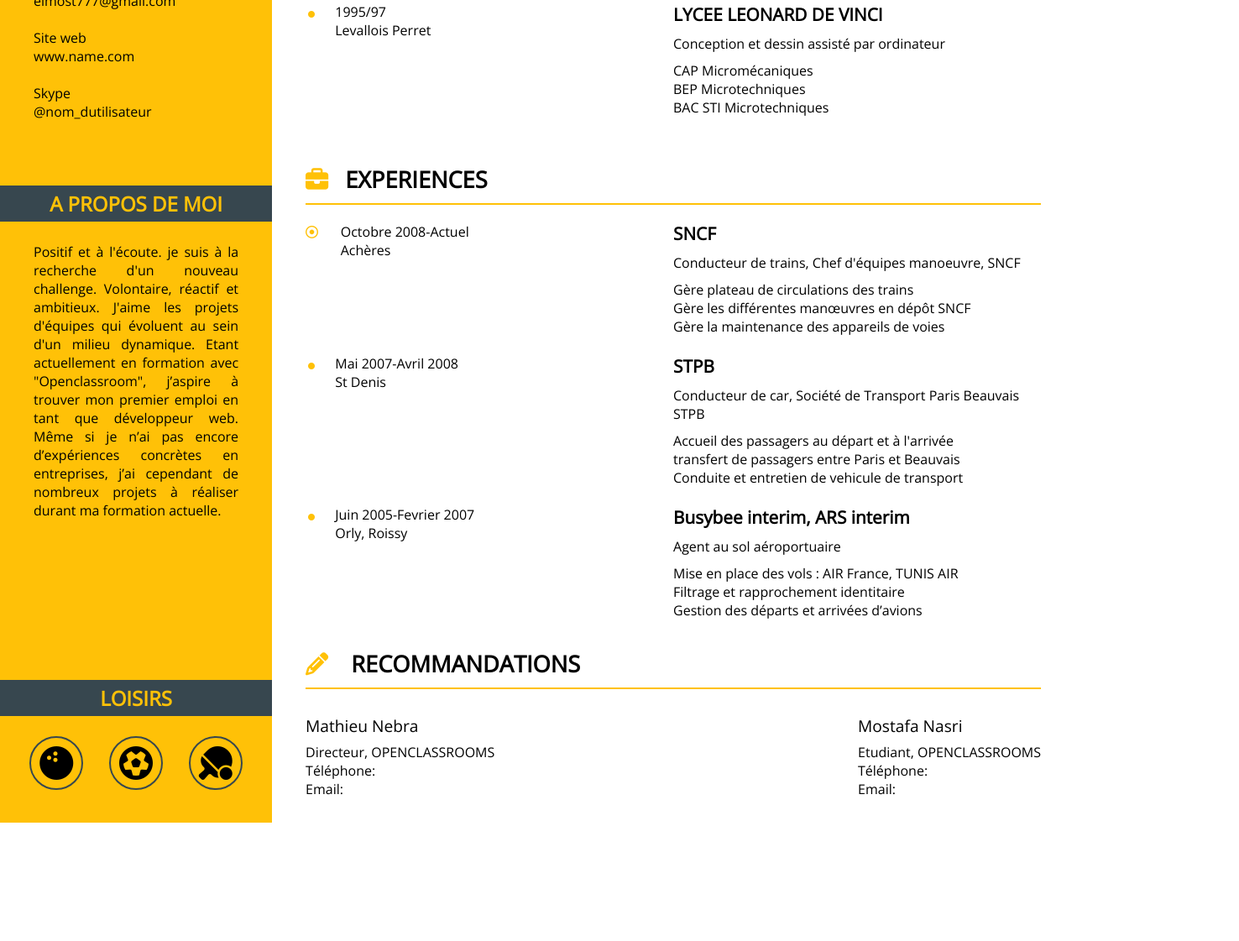
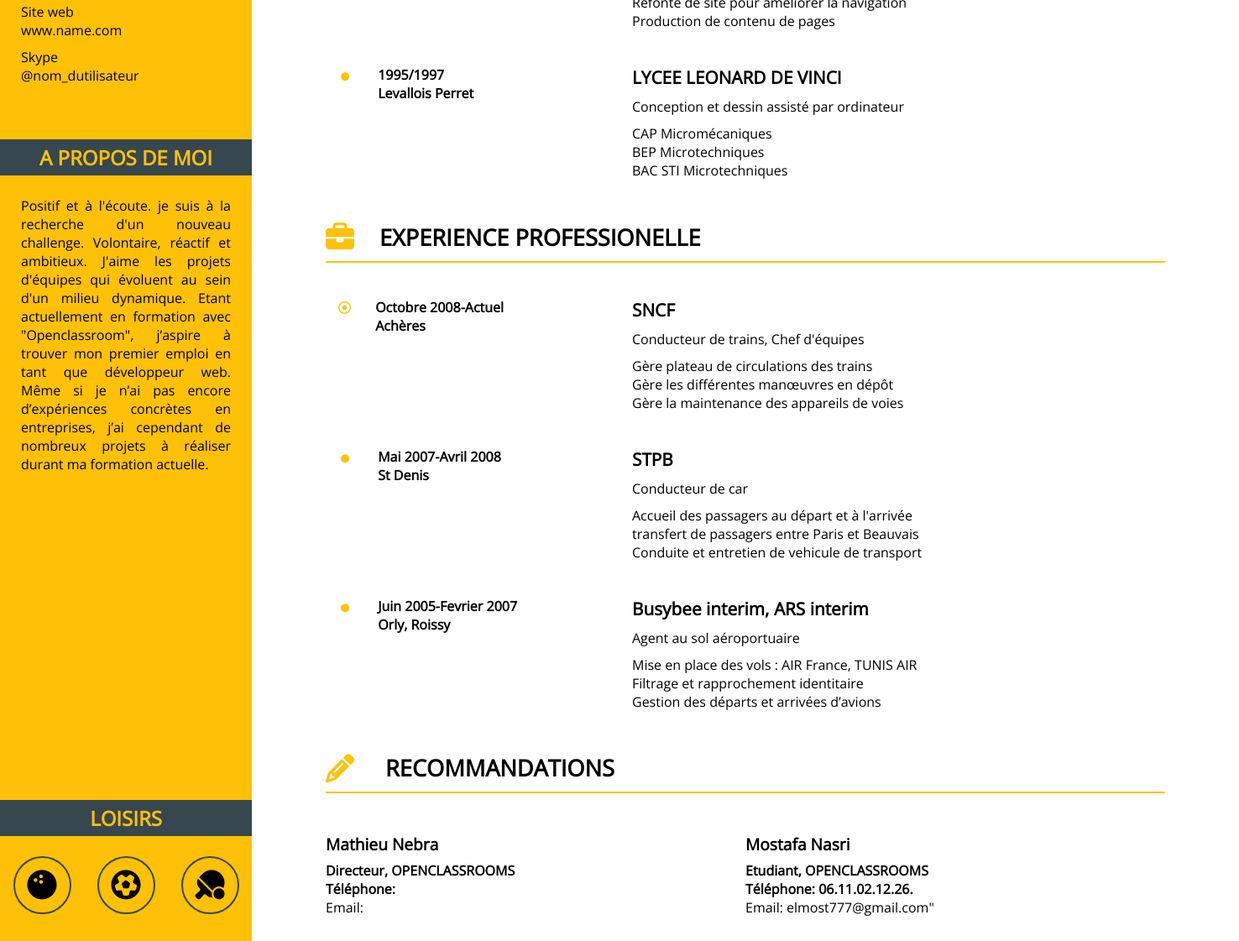
Before and after one commit to ElMost/CV, a plain HTML site: page index.html in a window 1280 px wide. Shown: the part 523-1644 px from the top of the page at 84% size, 1476 px wide, since content can reach past the window. Before the commit the page ends 1503 px from the top, so only its background shows below. Drawn offline with nearby package versions, Linux system fonts and the light colour scheme.

Commit message:
dernière version responsive

```diff
--- a/index.html
+++ b/index.html
@@ -23,8 +23,7 @@
                     <article id="infos">
                         <p class="coor">
                             Adresse <br>
-                            192 rue Marcel Fournet <br>
-                            60230 CHAMBLY, France
+                            Paris, France
                         </p>
                         <p class="coor">
                             Téléphone <br>
@@ -50,7 +49,7 @@
                     <h3 id="Apropos">
                         A PROPOS DE MOI
                     </h3>
-                    <p class="moi">
+                    <p id="moi">
                         Positif et à l'écoute.
                         je suis	à la recherche
                         d'un nouveau challenge.
@@ -68,13 +67,13 @@
                     <h3 id="Loisirs">
                         LOISIRS
                     </h3>
-                        <p class="Loisir">
+                    <div class="Loisir">
                         <i class="fas fa-bowling-ball"></i>
                         <i class="fas fa-futbol"></i>
                         <i class="fas fa-table-tennis"></i>
-                        </p>
-
+                    </div>
                 </section>
+                <br>
             </aside>
             <main>
                 <header>
@@ -84,12 +83,14 @@
 
 
                 <section>
-                    <h3><i class="fas fa-graduation-cap"></i><strong>FORMATIONS</strong><div class="tiret"></div></h3>
+                    <h3><i class="fas fa-graduation-cap fa-lg"></i><strong>FORMATION</strong></h3>
                     <article>
                         <div class="flex">
                             <div class="date">
+                                <strong>
                                     <i class="far fa-dot-circle"></i>
-                                <span class="alignement">2020 <br>Paris</span>
+                                    <span class="alignement">Actuel <br>Paris</span>
+                                </strong>
                             </div>
                             <div class="date">
                                 <h4>
@@ -107,8 +108,10 @@
                         </div>
                         <div class="flex">
                             <div class="date">
+                                <strong>
                                     <i class="fas fa-circle"></i>
-                                <span class="alignement">1995/97 <br> Levallois Perret</span>
+                                <span class="alignement">1995/1997 <br> Levallois Perret</span>
+                                </strong>
                             </div>
                             <div class="date">
                                 <h4>
@@ -126,40 +129,43 @@
                         </div>
                     </article>
                 </section>
-                <br>
                 <section>
-                    <h3><strong><i class="fas fa-briefcase"></i>EXPERIENCES</strong><div class="tiret"></div></h3>
+                    <h3><strong><i class="fas fa-briefcase fa-lg"></i>EXPERIENCE PROFESSIONELLE</strong><div class="tiret"></div></h3>
                     <article>
                         <div class="flex">
                             <div class="date">
+                                <strong>
                                     <i class="far fa-dot-circle"></i>
                                 <span class="alignement">Octobre 2008-Actuel <br>Achères</span>
+                                </strong>
                             </div>
                             <div class="date">
                                 <h4>
                                     SNCF
                                 </h4>
                                 <h5>
-                                    Conducteur de trains, Chef d'équipes manoeuvre, SNCF
+                                    Conducteur de trains, Chef d'équipes
                                 </h5>
                                 <p>
                                     Gère plateau de circulations des trains <br>
-                                    Gère les différentes manœuvres en dépôt SNCF <br>
+                                    Gère les différentes manœuvres en dépôt <br>
                                     Gère la maintenance des appareils de voies
                                 </p>
                             </div>
                         </div>
                         <div class="flex">
                             <div class="date">
+                                <strong>
                                     <i class="fas fa-circle"></i>
                                     <span class="alignement">Mai 2007-Avril 2008 <br>St Denis </span>
+                                </strong>
                             </div>
                             <div class="date">
                                 <h4>
                                     STPB
                                 </h4>
                                 <h5>
-                                    Conducteur de car, Société de Transport Paris Beauvais STPB
+                                    Conducteur de car
                                 </h5>
                                 <p>
                                     Accueil des passagers au départ et à l'arrivée <br>
@@ -171,8 +177,10 @@
 
                         <div class="flex">
                             <div class="date">
+                                <strong>
                                     <i class="fas fa-circle"></i>
                                     <span class="alignement"> Juin 2005-Fevrier 2007 <br> Orly, Roissy</span>
+                                </strong>
                             </div>
                             <div class="date">
                                 <h4>
@@ -194,29 +202,38 @@
                 <section>
                     <h3>
                         <strong>
-                            <i class="fas fa-pencil-alt"></i>
+                            <i class="fas fa-pencil-alt fa-lg"></i>
                             RECOMMANDATIONS
                         </strong>
                     </h3>
                 <article id="RECOMMANDATIONS">
-                    <div>
+                    <div class="rec">
                         <h4 class="soustitre">
+                            <strong>
                                 Mathieu Nebra
+                            </strong>
                         </h4>
                         <p>
+                            <strong>
                                 Directeur, OPENCLASSROOMS <br>
                                 Téléphone: <br>
+                            </strong>
                             Email:
                         </p>
                     </div>
-                    <div>
+                    <div class="rec">
                         <h4 class="soustitre">
+                            <strong>
                                 Mostafa Nasri
+                            </strong>
                         </h4>
                         <p>
+                            <strong>
                                 Etudiant, OPENCLASSROOMS <br>
-                            Téléphone: <br>
-                            Email:
+                                Téléphone: 06.11.02.12.26.<br>
+                           </strong>
+                           Email: elmost777@gmail.com"
+
                         </p>
                     </div>
                 </article>
--- a/style.css
+++ b/style.css
@@ -1,11 +1,76 @@
+html, body
+{
+    width: 100%;
+    height: 100%;
+    font-family: 'Open Sans', sans-serif, 'Roboto';
+    height: auto;
+    font-size: 1em;
+    margin: 0px;
+    display: flex;
+}
 aside
 {
-    width: 37%;
+    width: 30%;
     background-color: #FFC107;
     padding-top: 2.5em;
+    margin: 0px;
     display: flex;
     flex-direction: column;
     position: relative;
+}
+img.displayed
+{
+    display: block;
+    margin-left: auto;
+    margin-right: auto;
+    width: 13em;
+    height: 13em;
+    border-radius: 13em;
+    padding: 0.4em;
+}
+#infos
+{
+
+    width: auto;
+}
+.coor
+{
+    width: 250PX;
+    height: auto;
+    margin-top: 10PX;
+    margin-left: 25px;
+    margin-right: 25px;
+}
+#contact, #Apropos, #Loisirs
+{
+    text-align: center;
+    background-color: #37474F;
+    color:  #FFC107;
+    padding: 5px;
+    width: auto;
+    margin-top: 1.5em;
+}
+#moi
+{
+    text-align: justify;
+    width: 250PX;
+    height: auto;
+    MARGIN: 25PX;
+}
+.fa-bowling-ball, .fa-futbol, .fa-table-tennis
+{
+    font-size: 35px;
+    border: 2px solid #37474F;
+    width: 1em;
+    height: 1em;
+    padding: 15PX;
+    border-radius: 50%;
+}
+.Loisir
+{
+    display: flex;
+    justify-content: center;
+    justify-content: space-around;
 }
 #bas
 {
@@ -14,112 +79,34 @@ aside
     left: 0px;
     right: 0px;
 }
-body
-{
-    margin: 0px;
-    font-family: 'Open Sans', sans-serif, 'Roboto';
-}
-img.displayed
-{
-    display: block;
-    margin-left: auto;
-    margin-right: auto;
-    width: 12em;
-    height: 12em;
-    border-radius: 12em;
-    padding: 0.4em;
-}
-#contact
-{
-    text-align: center;
-    background-color: #37474F;
-    color:  #FFC107;
-    padding: 5px;
-    font-size: 1.5em;
-}
-.coor
-{
-    padding-left: 2.5em;
-    padding-right: 2.5em;
-    padding-top: 15px;
-
-}
-
-#Apropos
-{
-    text-align: center;
-    background-color: #37474F;
-    margin-top: 2em;
-    color:  #FFC107;
-    font-size: 1.5em;
-    padding: 5px;
-
-}
-.moi
-{
-    padding: 20px;
-    text-align: justify;
-    padding-left: 2.5em;
-    padding-right: 2.5em;
-    padding-top: 15px;
-
-}
-
-#Loisirs
-{
-    text-align: center;
-    background-color: #37474F;
-    padding: 5px;
-    color:  #FFC107;
-    font-size: 1.5em;
-    position: relative; bottom: unset;
-    margin-bottom: 1em;
-    bottom: 0px;
-}
-.fa-bowling-ball, .fa-futbol, .fa-table-tennis
-{
-    font-size: 40px;
-    border: 2px solid #37474F;
-    width: 1em;
-    height: 1em;
-    padding: 10PX;
-    border-radius: 50%;
-}
-.Loisir
-{
-    display: flex;
-    justify-content: center;
-    justify-content: space-around;
-    padding-left: 20px;
-    padding-right: 20px;
-}
 main
 {
     width: 100%;
-    padding-right: 2.5em;
-    padding-left: 2.5em;
+    height: auto;
+    padding-right: 5.5em;
+    padding-left: 5.5em;
 }
 header
 {
-    padding-top: 4%;
+    padding-top: 5%;
     padding-bottom: 7%;
 }
-
-body
-{
-        display: flex;
-        flex-direction: row;
-        margin: 0px;
-}
-
 h1
 {
     font-size: 60px;
-    margin-bottom: 0px;
+    margin-bottom: 10px;
 }
 #prenom
 {
     color:#FFC107;
+}
+h2
+{
+    margin-top: 0px;
+}
+#ligne
+{
+    border-bottom: 2px solid #FFC107;
 }
 .flex
 {
@@ -127,7 +114,7 @@ h1
     display: flex;
     flex-direction: row;
     justify-items: space-between;
-    padding-top: 10px;
+    padding: 15px;
     width: 100%;
     margin-right: 6em;
     margin-top: 5PX;
@@ -136,48 +123,43 @@ main h3
 {
     border-bottom: 2px solid #FFC107;
     padding-bottom: 10px;
+    font-size: 1.7em;
 }
 
-.fa-dot-circle:before {
+
+.fa-dot-circle
+{
+    padding-top: 4px;
+    width: 40px;
     content: "\f192";
     color: #FFC107;
     font-size: 15px;
-    padding-right: 1.5em;
-    padding-top: 7px;
 }
-.fa-dot-circle
-{
-    padding-top: 4px;
-}
+
 .fa-circle
 {
     content: "\f192";
     color: #FFC107;
-    padding-right: 2.5em;
-    font-size: 8px;
+    font-size: 10px;
     padding-top: 7px;
     padding-left: 3px;
+    width: 40px;
 }
 .fa-pencil-alt,.fa-graduation-cap, .fa-briefcase
 {
-    margin-right: 20px;
+    margin-right: 30px;
     color: #FFC107;
 }
-h2
-{
-    margin-top: 0px;
 
-}
 h3
 {
-    font-size: 1.7em;
-    margin-bottom: 10px;
-    margin-top: 1em;
+    font-size: 1.5em;
+    margin-bottom: 1em;
+    margin-top: 1em
 }
-
 .date
 {
-    width: 100%;
+    width: 350px;
 }
 h4
 {
@@ -185,14 +167,10 @@ h4
     margin-bottom: 0px;
     margin-top: 0px;
 }
-
-
 #RECOMMANDATIONS
 {
     display: flex;
-    justify-content: space-between;
 }
-
 h5
 {
     font-size: 1em;
@@ -200,7 +178,8 @@ h5
     margin-top: 10px;
     margin-bottom: 10px;
 }
-p{
+p
+{
     margin-top: 7px;
     margin-bottom: 7px;
 }
@@ -212,76 +191,99 @@ p{
     margin-bottom: 0px;
     padding: 0px;
 }
-#ligne
-{
-    border-bottom: 2px solid #FFC107;
-}
 .alignement
 {
     display: inline-flex;
 }
+.rec
+{
+    width: 500px;
+}
 @media all and (max-width: 991.98px)
 {
-
-    body, section, .flex, #RECOMMANDATIONS
+    html
     {
+        font-size: 2em;
+        width: fit-content;
+    }
+    body, aside, main, .flex
+    {
+        display: flex;
         flex-direction: column;
+        width: fit-content;
+        height: auto;
     }
-
-     body,aside, main
+    header
     {
-        width: fit-content;
-        margin-bottom: 15px;
-
+        padding: 0px;
     }
-    aside p:last-child
+    aside p section:last-child
     {
         text-align: justify;
     }
-    aside
-    {
-        margin-right: -5em;
-        padding-bottom: 2em;
-    }
-
     main h4
     {
         margin-top: 15px;
     }
-
-    #infos,.flex,#RECOMMANDATIONS
+    #infos
     {
-        width: 50%;
         margin: auto;
+        width: auto;
     }
-    .flex
-    {
-        margin-top: 30px;
-    }
-
-    .date
-    {
-        width: 17em;
-
-    }
-
     #bas
     {
         display: contents;
         bottom: 1.5em;
     }
+    aside, main
+    {
+        width: auto;
+        height: auto;
+        display: flex;
+        flex-direction: column;
+    }
     main
     {
-        width: 100%;
+        padding: 1em;
     }
-    section
+    .flex
     {
-        font-size: 2em;
+        margin: auto;
+        flex: none;
+        padding: 20px;
+    }
+    .date
+    {
+        margin: auto;
+        width: 750px;
+        margin-left: 10%;
+    }
+    h4,h5, p
+    {
+        margin-left: 9%;
+    }
+    #RECOMMANDATIONS
+    {
+        display: flex;
+        flex-direction: column;
+        width: fit-content;
+        margin: auto;
+    }
+    .rec
+    {
+        width: 700px;
+        margin-left: 7%;
+        padding: 20px;
     }
     h1, h2, h3
     {
         text-align: center;
-        margin-top: 1em;
+        margin-top: 0.5em;
+        width: 991px;
+    }
+    h1
+    {
+        font-size: 2.5em;
     }
     h2
     {
@@ -292,16 +294,39 @@ p{
     {
         font-size: 1.1em;
     }
-    strong
+    .soustitre
     {
-        display: inline-flex;
+        margin-top: 0px;
     }
-    .fa-bowling-ball, .fa-futbol, .fa-table-tennis, h2
+    #moi
+    {
+        margin: auto;
+        width: 900px;
+    }
+    .fa-bowling-ball, .fa-futbol, .fa-table-tennis
     {
         font-size: 2em;
     }
-    header
+    .coor
     {
-        padding:0px;
+        margin-left: auto;
+        width: 400PX;
+        margin-right: auto;
+        margin-top: 30px;
     }
+    .fa-dot-circle
+    {
+        width: 60px;
+
+        font-size: 25px;
+    }
+    .fa-circle
+    {
+
+
+        font-size: 20px;
+
+        width: 60px;
+    }
+
 }
```
Lines whose indentation alone changed are shown as unchanged.
